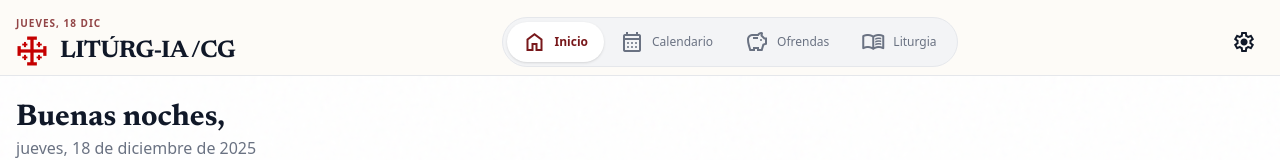
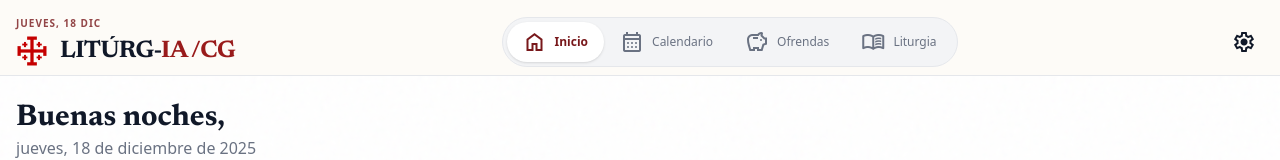
Before and after one commit to Iglesiaiacg/cuatroliturgias, a React (Vite) app: page / in a window 1280 px wide. Shown: the top 160 px of the page. Built offline with nearby package versions, Linux system fonts and the light colour scheme.

Commit message:
feat: add TopBar component for application header and navigation.

```diff
--- a/src/components/Layout/TopBar.jsx
+++ b/src/components/Layout/TopBar.jsx
@@ -21,7 +21,9 @@ export default function TopBar({ date, onSettings, activeTab, onNavigate }) {
                     <span className="text-[10px] font-bold uppercase tracking-widest text-primary mb-1 capitalize opacity-80">{dateStr}</span>
                     <div className="flex items-center gap-3">
                         <img src={logoHome} alt="Liturgia Logo" className="h-8 w-auto object-contain hidden sm:block" />
-                        <h1 className="text-xl md:text-2xl font-bold tracking-tight text-gray-900 dark:text-white font-display">LITÚRG-IA /CG</h1>
+                        <h1 className="text-xl md:text-2xl font-bold tracking-tight text-gray-900 dark:text-white font-display">
+                            LITÚRG-<span style={{ color: '#991b1b' }}>IA /CG</span>
+                        </h1>
                     </div>
                 </div>
 
```
